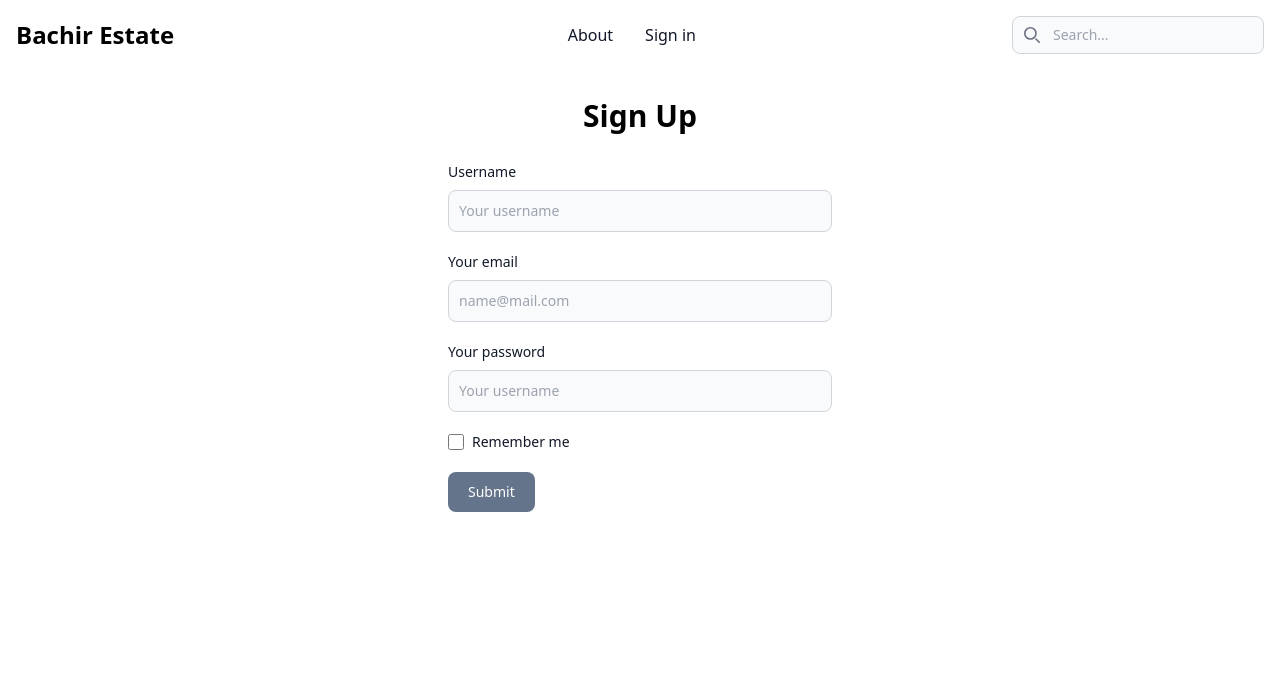
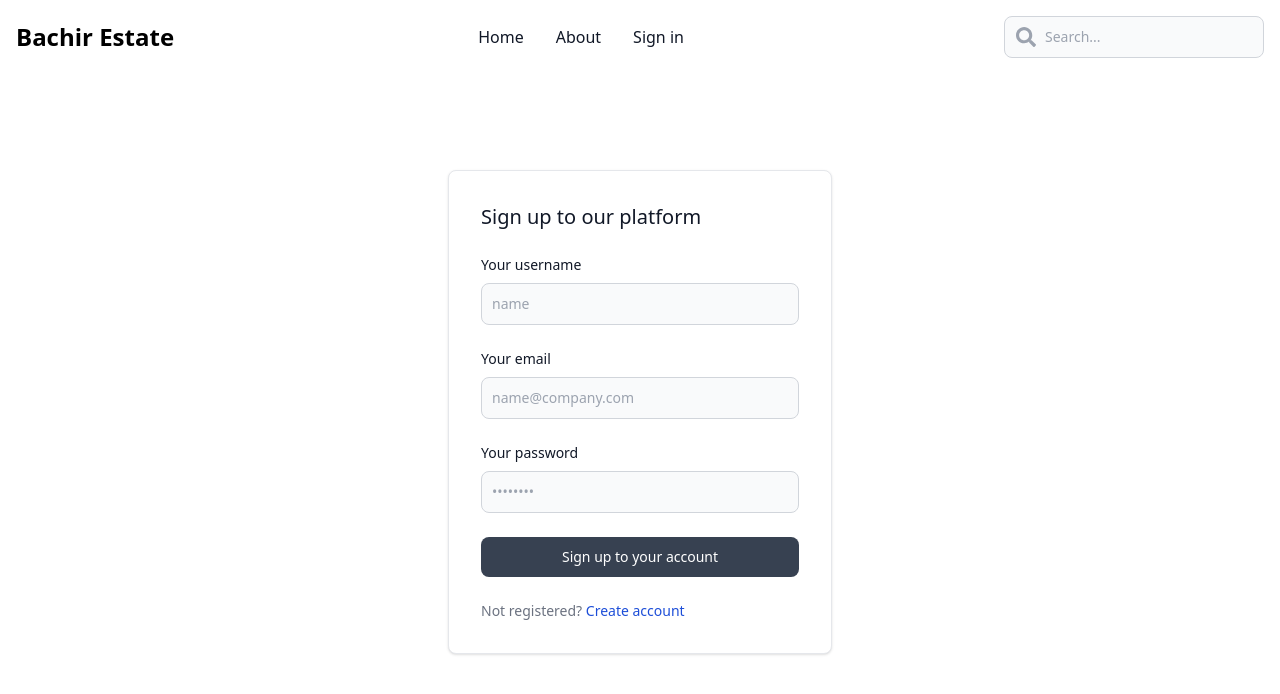
Before and after one commit to BMBachir/Mern-real-estate-website, a React (Vite) app in the folder client/: page /sing-up in a window 1280 px wide. Shown: the top 694 px of the page. Built offline with nearby package versions, Linux system fonts and the light colour scheme.

Commit message:
Update the NavBar and signup page

```diff
--- a/client/src/components/Header.jsx
+++ b/client/src/components/Header.jsx
@@ -1,23 +1,29 @@
-import React from "react";
+import React, { useState } from "react";
 import { FaSearch } from "react-icons/fa";
 import { Link } from "react-router-dom";
 
 const Header = () => {
+  const [isMenuOpen, setIsMenuOpen] = useState(false);
+
+  const toggleMenu = () => {
+    setIsMenuOpen(!isMenuOpen);
+  };
+
   return (
     <nav className="bg-white border-gray-200 dark:bg-gray-900">
       <div className="max-w-screen-xl flex flex-wrap items-center justify-between mx-auto p-4">
-        <a href="/" className="flex items-center space-x-3 rtl:space-x-reverse">
+        <Link
+          to="/"
+          className="flex items-center space-x-3 rtl:space-x-reverse"
+        >
           <span className="self-center text-2xl font-semibold whitespace-nowrap dark:text-white">
             Bachir Estate
           </span>
-        </a>
-        <div className="flex md:order-2">
+        </Link>
+        <div className="md:hidden">
           <button
-            type="button"
-            data-collapse-toggle="navbar-search"
-            aria-controls="navbar-search"
-            aria-expanded="false"
-            className="md:hidden text-gray-500 dark:text-gray-400 hover:bg-gray-100 dark:hover:bg-gray-700 focus:outline-none focus:ring-4 focus:ring-gray-200 dark:focus:ring-gray-700 rounded-lg text-sm p-2.5 me-1"
+            onClick={toggleMenu}
+            className="ml-60 text-gray-500 dark:text-gray-400 hover:bg-gray-100 dark:hover:bg-gray-700 focus:outline-none focus:ring-4 focus:ring-gray-200 dark:focus:ring-gray-700 rounded-lg text-sm p-2.5 me-1"
           >
             <svg
               className="w-5 h-5"
@@ -31,118 +37,76 @@ const Header = () => {
                 strokeLinecap="round"
                 strokeLinejoin="round"
                 strokeWidth="2"
-                d="m19 19-4-4m0-7A7 7 0 1 1 1 8a7 7 0 0 1 14 0Z"
+                d={
+                  isMenuOpen
+                    ? "M6 18L18 6M6 6l12 12"
+                    : "M4 6h16M4 12h16M4 18h16"
+                }
               />
             </svg>
-            <span className="sr-only">Search</span>
+            <span className="sr-only">Toggle menu</span>
           </button>
-          <div className="relative hidden md:block">
-            <div className="absolute inset-y-0 start-0 flex items-center ps-3 pointer-events-none">
-              <svg
-                className="w-4 h-4 text-gray-500 dark:text-gray-400"
-                aria-hidden="true"
-                xmlns="http://www.w3.org/2000/svg"
-                fill="none"
-                viewBox="0 0 20 20"
+        </div>
+        <div
+          className={`md:flex md:order-2 ${
+            isMenuOpen ? "block" : "hidden"
+          } mt-4 md:mt-0 w-full md:w-auto`}
         >
-                <path
-                  stroke="currentColor"
-                  strokeLinecap="round"
-                  strokeLinejoin="round"
-                  strokeWidth="2"
-                  d="m19 19-4-4m0-7A7 7 0 1 1 1 8a7 7 0 0 1 14 0Z"
-                />
-              </svg>
-              <span className="sr-only">Search icon</span>
+          <ul className="flex flex-col md:flex-row md:space-x-8 rtl:space-x-reverse">
+            <li>
+              <Link
+                to="/"
+                onClick={toggleMenu}
+                className="block py-2 px-3 text-gray-900 rounded hover:bg-gray-100 md:hover:bg-transparent md:hover:text-blue-700 md:p-0 md:dark:hover:text-blue-500 dark:text-white dark:hover:bg-gray-700 dark:hover:text-white md:dark:hover:bg-transparent dark:border-gray-700"
+              >
+                Home
+              </Link>
+            </li>
+            <li>
+              <Link
+                to="/about"
+                onClick={toggleMenu}
+                className="block py-2 px-3 text-gray-900 rounded hover:bg-gray-100 md:hover:bg-transparent md:hover:text-blue-700 md:p-0 md:dark:hover:text-blue-500 dark:text-white dark:hover:bg-gray-700 dark:hover:text-white md:dark:hover:bg-transparent dark:border-gray-700"
+              >
+                About
+              </Link>
+            </li>
+            <li>
+              <Link
+                to="/sing-in"
+                onClick={toggleMenu}
+                className="block py-2 px-3 text-gray-900 rounded hover:bg-gray-100 md:hover:bg-transparent md:hover:text-blue-700 md:p-0 dark:text-white md:dark:hover:text-blue-500 dark:hover:bg-gray-700 dark:hover:text-white md:dark:hover:bg-transparent dark:border-gray-700"
+              >
+                Sign in
+              </Link>
+            </li>
+          </ul>
+          <div className="mt-4 md:mt-0">
+            <div className="relative">
+              <div className="absolute inset-y-0 left-0 pl-3 flex items-center pointer-events-none">
+                <FaSearch className=" md:hidden h-5 w-5 text-gray-400 dark:text-gray-600" />
               </div>
               <input
                 type="text"
-              id="search-navbar"
-              className="block w-full p-2 ps-10 text-sm text-gray-900 border border-gray-300 rounded-lg bg-gray-50 focus:ring-blue-500 focus:border-blue-500 dark:bg-gray-700 dark:border-gray-600 dark:placeholder-gray-400 dark:text-white dark:focus:ring-blue-500 dark:focus:border-blue-500"
+                id="mobile-search"
+                className="md:hidden block w-full pl-10 pr-4 py-2.5 text-sm border border-gray-300 rounded-lg bg-gray-50 focus:ring-blue-500 focus:border-blue-500 dark:bg-gray-700 dark:border-gray-600 dark:placeholder-gray-400 dark:text-white dark:focus:ring-blue-500 dark:focus:border-blue-500"
                 placeholder="Search..."
               />
             </div>
-          <button
-            data-collapse-toggle="navbar-search"
-            type="button"
-            className="inline-flex items-center p-2 w-10 h-10 justify-center text-sm text-gray-500 rounded-lg md:hidden hover:bg-gray-100 focus:outline-none focus:ring-2 focus:ring-gray-200 dark:text-gray-400 dark:hover:bg-gray-700 dark:focus:ring-gray-600"
-            aria-controls="navbar-search"
-            aria-expanded="false"
-          >
-            <span className="sr-only">Open main menu</span>
-            <svg
-              className="w-5 h-5"
-              aria-hidden="true"
-              xmlns="http://www.w3.org/2000/svg"
-              fill="none"
-              viewBox="0 0 17 14"
-            >
-              <path
-                stroke="currentColor"
-                strokeLinecap="round"
-                strokeLinejoin="round"
-                strokeWidth="2"
-                d="M1 1h15M1 7h15M1 13h15"
-              />
-            </svg>
-          </button>
           </div>
-        <div
-          className="items-center justify-between hidden w-full md:flex md:w-auto md:order-1"
-          id="navbar-search"
-        >
-          <div className="relative mt-3 md:hidden">
-            <div className="absolute inset-y-0 start-0 flex items-center ps-3 pointer-events-none">
-              <svg
-                className="w-4 h-4 text-gray-500 dark:text-gray-400"
-                aria-hidden="true"
-                xmlns="http://www.w3.org/2000/svg"
-                fill="none"
-                viewBox="0 0 20 20"
-              >
-                <path
-                  stroke="currentColor"
-                  strokeLinecap="round"
-                  strokeLinejoin="round"
-                  strokeWidth="2"
-                  d="m19 19-4-4m0-7A7 7 0 1 1 1 8a7 7 0 0 1 14 0Z"
-                />
-              </svg>
+        </div>
+        <div className="flex md:order-3 md:ml-4">
+          <div className="relative hidden md:block">
+            <div className="absolute inset-y-0 left-0 pl-3 flex items-center pointer-events-none">
+              <FaSearch className="h-5 w-5 text-gray-400 dark:text-gray-600" />
             </div>
             <input
               type="text"
-              id="search-navbar"
-              className="block w-full p-2 ps-10 text-sm text-gray-900 border border-gray-300 rounded-lg bg-gray-50 focus:ring-blue-500 focus:border-blue-500 dark:bg-gray-700 dark:border-gray-600 dark:placeholder-gray-400 dark:text-white dark:focus:ring-blue-500 dark:focus:border-blue-500"
+              id="desktop-search"
+              className="block w-full pl-10 pr-4 py-2.5 text-sm border border-gray-300 rounded-lg bg-gray-50 focus:ring-blue-500 focus:border-blue-500 dark:bg-gray-700 dark:border-gray-600 dark:placeholder-gray-400 dark:text-white dark:focus:ring-blue-500 dark:focus:border-blue-500"
               placeholder="Search..."
             />
           </div>
-          <ul className="flex flex-col p-4 md:p-0 mt-4 font-medium border border-gray-100 rounded-lg bg-gray-50 md:space-x-8 rtl:space-x-reverse md:flex-row md:mt-0 md:border-0 md:bg-white dark:bg-gray-800 md:dark:bg-gray-900 dark:border-gray-700">
-            <li>
-              <a
-                href="/"
-                className="block py-2 px-3 text-white bg-blue-700 md:hover:text-blue-600 rounded md:bg-transparent  md:p-0 "
-                aria-current="page"
-              >
-                Home
-              </a>
-            </li>
-            <li>
-              <a
-                href="/about"
-                className="block py-2 px-3 text-gray-900 rounded hover:bg-gray-100 md:hover:bg-transparent md:hover:text-blue-700 md:p-0 md:dark:hover:text-blue-500 dark:text-white dark:hover:bg-gray-700 dark:hover:text-white md:dark:hover:bg-transparent dark:border-gray-700"
-              >
-                About
-              </a>
-            </li>
-            <li>
-              <a
-                href="/sing-in"
-                className="block py-2 px-3 text-gray-900 rounded hover:bg-gray-100 md:hover:bg-transparent md:hover:text-blue-700 md:p-0 dark:text-white md:dark:hover:text-blue-500 dark:hover:bg-gray-700 dark:hover:text-white md:dark:hover:bg-transparent dark:border-gray-700"
-              >
-                Sign in
-              </a>
-            </li>
-          </ul>
         </div>
       </div>
     </nav>
--- a/client/src/pages/SingUp.jsx
+++ b/client/src/pages/SingUp.jsx
@@ -1,80 +1,103 @@
 import React from "react";
-
+import { Link } from "react-router-dom";
 const SingUp = () => {
   return (
+    <div className="flex justify-center items-center my-24">
+      <div className="w-full max-w-sm p-4 bg-white border border-gray-200 rounded-lg shadow sm:p-6 md:p-8">
+        <form className="space-y-6" action="#">
+          <h5 className="text-xl font-medium text-gray-900">
+            Sign up to our platform
+          </h5>
+
           <div>
-      <h1 className="text-3xl text-center font-semibold my-7">Sign Up</h1>
-
-      <form class="max-w-sm mx-auto">
-        <div class="mb-5">
             <label
-            for="username"
-            class="block mb-2 text-sm font-medium text-gray-900 dark:text-gray-900"
+              htmlFor="text"
+              className="block mb-2 text-sm font-medium text-gray-900"
             >
-            Username
+              Your username
             </label>
             <input
-            type="email"
-            id="email"
-            class="bg-gray-50 border border-gray-300 text-gray-900 text-sm rounded-lg focus:ring-blue-500 focus:border-blue-500 block w-full p-2.5  dark:border-gray-900 dark:placeholder-gray-400 dark:text-gray-900 dark:focus:ring-blue-500 dark:focus:border-blue-500"
-            placeholder="Your username"
+              type="text"
+              name="Username"
+              id="Username"
+              className="bg-gray-50 border border-gray-300 text-gray-900 text-sm rounded-lg focus:ring-blue-500 focus:border-blue-500 block w-full p-2.5"
+              placeholder="name"
               required
             />
           </div>
-        <div class="mb-5">
+
+          <div>
             <label
-            for="email"
-            class="block mb-2 text-sm font-medium text-gray-900 dark:text-gray-900"
+              htmlFor="email"
+              className="block mb-2 text-sm font-medium text-gray-900"
             >
               Your email
             </label>
             <input
               type="email"
+              name="email"
               id="email"
-            class="bg-gray-50 border border-gray-300 text-gray-900 text-sm rounded-lg focus:ring-blue-500 focus:border-blue-500 block w-full p-2.5  dark:border-gray-900 dark:placeholder-gray-400 dark:text-gray-900 dark:focus:ring-blue-500 dark:focus:border-blue-500"
-            placeholder="name@mail.com"
+              className="bg-gray-50 border border-gray-300 text-gray-900 text-sm rounded-lg focus:ring-blue-500 focus:border-blue-500 block w-full p-2.5"
+              placeholder="name@company.com"
               required
             />
           </div>
-        <div class="mb-5">
+          <div>
             <label
-            for="password"
-            class="block mb-2 text-sm font-medium text-gray-900 dark:text-gray-900"
+              htmlFor="password"
+              className="block mb-2 text-sm font-medium text-gray-900"
             >
               Your password
             </label>
             <input
               type="password"
+              name="password"
               id="password"
-            placeholder="Your username"
-            class="bg-gray-50 border border-gray-300 text-gray-900 text-sm rounded-lg focus:ring-blue-500 focus:border-blue-500 block w-full p-2.5  dark:border-gray-900 dark:placeholder-gray-400 dark:text-gray-900 dark:focus:ring-blue-500 dark:focus:border-blue-500"
+              placeholder="••••••••"
+              className="bg-gray-50 border border-gray-300 text-gray-900 text-sm rounded-lg focus:ring-blue-500 focus:border-blue-500 block w-full p-2.5"
               required
             />
           </div>
-        <div class="flex items-start mb-5">
-          <div class="flex items-center h-5">
+          {/* <div className="flex items-start">
+             <div className="flex items-start">
+              <div className="flex items-center h-5">
                 <input
                   id="remember"
                   type="checkbox"
                   value=""
-              class="w-4 h-4 border border-gray-300 rounded bg-gray-50 focus:ring-3 focus:ring-blue-300 dark:bg-gray-700 dark:border-gray-600 dark:focus:ring-blue-600 dark:ring-offset-gray-800 dark:focus:ring-offset-gray-800"
+                  className="w-4 h-4 border border-gray-300 rounded bg-gray-50 focus:ring-3 focus:ring-blue-300"
                   required
                 />
               </div>
+
               <label
-            for="remember"
-            class="ms-2 text-sm font-medium text-gray-900 dark:text-gray-700"
+                htmlFor="remember"
+                className="ms-2 text-sm font-medium text-gray-900"
               >
                 Remember me
               </label>
             </div>
+            <Link
+              to="#"
+              className="ms-auto text-sm text-blue-700 hover:underline"
+            >
+              Lost Password?
+            </Link>
+          </div>*/}
           <button
             type="submit"
-          class="  text-white bg-slate-500 hover:bg-slate-600 focus:ring-4 focus:outline-none focus:ring-blue-300 font-medium rounded-lg text-sm w-full sm:w-auto px-5 py-2.5 text-center"
+            className="w-full text-white bg-gray-700 hover:bg-gray-800 focus:ring-4 focus:outline-none focus:ring-blue-300 font-medium rounded-lg text-sm px-5 py-2.5 text-center"
           >
-          Submit
+            Sign up to your account
           </button>
+          <div className="text-sm font-medium text-gray-500">
+            Not registered?{" "}
+            <Link to="#" className="text-blue-700 hover:underline">
+              Create account
+            </Link>
+          </div>
         </form>
+      </div>
     </div>
   );
 };
```
Lines whose indentation alone changed are shown as unchanged.
